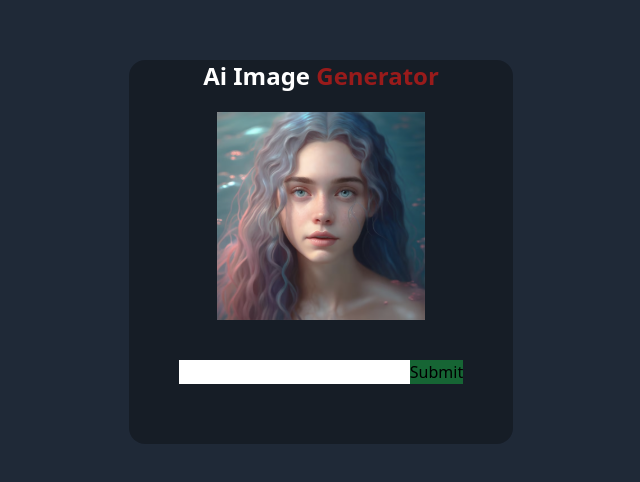
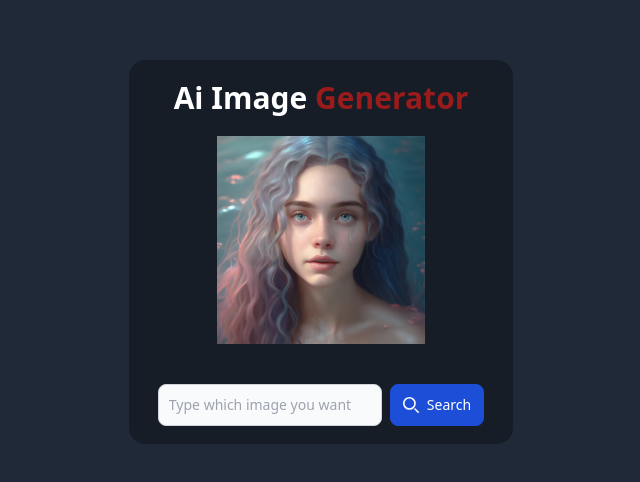
Before and after one commit to SHANIB-C-K/AI-Image-generator-reactjs, a React (Vite) app: page / in a window 1280 px wide. Shown: the part 148-630 px from the top of the page, without its empty margins (319-959 px from the left). Built offline with nearby package versions, Linux system fonts and the light colour scheme; no server answers.

Commit message:
Ui design changed

```diff
--- a/src/components/HomePage.jsx
+++ b/src/components/HomePage.jsx
@@ -37,16 +37,36 @@ const HomePage = () => {
   return (
     <>
       <div className="h-screen w-screen bg-gray-800 flex items-center justify-center">
-        <div className="h-96 w-96 flex flex-col items-center justify-cente bg-black bg-opacity-30 shadow-5xl rounded-2xl">
-          <h1 className="text-white font-bold text-2xl">
+        <div className="h-96 w-96 flex flex-col items-center justify-cente bg-black bg-opacity-30 shadow-5xl rounded-2xl pt-5">
+          <h1 className="text-white font-bold text-3xl">
             Ai Image <span className="text-red-800">Generator</span>
           </h1>
           {IsLoading ? (
-            <div>
-              <p className="text-gray-500">Loading...</p>
-              <p className="text-gray-500">
-                Please wait until your image is ready
-              </p>
+            <div className="h-64 w-80 flex flex-col items-center justify-center">
+              <div role="status">
+                <svg
+                  aria-hidden="true"
+                  class="inline w-8 h-8 text-gray-200 animate-spin dark:text-gray-600 fill-pink-600"
+                  viewBox="0 0 100 101"
+                  fill="none"
+                  xmlns="http://www.w3.org/2000/svg"
+                >
+                  <path
+                    d="M100 50.5908C100 78.2051 77.6142 100.591 50 100.591C22.3858 100.591 0 78.2051 0 50.5908C0 22.9766 22.3858 0.59082 50 0.59082C77.6142 0.59082 100 22.9766 100 50.5908ZM9.08144 50.5908C9.08144 73.1895 27.4013 91.5094 50 91.5094C72.5987 91.5094 90.9186 73.1895 90.9186 50.5908C90.9186 27.9921 72.5987 9.67226 50 9.67226C27.4013 9.67226 9.08144 27.9921 9.08144 50.5908Z"
+                    fill="currentColor"
+                  />
+                  <path
+                    d="M93.9676 39.0409C96.393 38.4038 97.8624 35.9116 97.0079 33.5539C95.2932 28.8227 92.871 24.3692 89.8167 20.348C85.8452 15.1192 80.8826 10.7238 75.2124 7.41289C69.5422 4.10194 63.2754 1.94025 56.7698 1.05124C51.7666 0.367541 46.6976 0.446843 41.7345 1.27873C39.2613 1.69328 37.813 4.19778 38.4501 6.62326C39.0873 9.04874 41.5694 10.4717 44.0505 10.1071C47.8511 9.54855 51.7191 9.52689 55.5402 10.0491C60.8642 10.7766 65.9928 12.5457 70.6331 15.2552C75.2735 17.9648 79.3347 21.5619 82.5849 25.841C84.9175 28.9121 86.7997 32.2913 88.1811 35.8758C89.083 38.2158 91.5421 39.6781 93.9676 39.0409Z"
+                    fill="currentFill"
+                  />
+                </svg>
+                <span class="sr-only">Loading...</span>
+              </div>
+              <div className="pt-5">
+                <p className="text-gray-500">
+                  Please wait until your image is ready
+                </p>
+              </div>
             </div>
           ) : (
             <div className="py-5">
@@ -58,16 +78,34 @@ const HomePage = () => {
             </div>
           )}
 
-          <div className="pt-5">
-            <input type="text" ref={inputRef} />
+          <div className="pt-5 flex flex-row pb-5">
             <input
+              type="text"
+              ref={inputRef}
+              className="bg-gray-50 border border-gray-300 text-gray-900 text-sm rounded-lg focus:ring-blue-500 focus:border-blue-500 block  p-2.5 dark:bg-gray-700 dark:border-gray-600 dark:placeholder-gray-400 dark:text-white dark:focus:ring-blue-500 dark:focus:border-blue-500"
+              placeholder="Type which image you want"
+            />
+            <button
               type="submit"
-              className="bg-green-800"
-              onClick={() => {
-                setIsLoading(true);
-                ImageGenerator();
-              }}
-            />
+              className="inline-flex items-center py-2.5 px-3 ms-2 text-sm font-medium text-white bg-blue-700 rounded-lg border border-blue-700 hover:bg-blue-800 focus:ring-4 focus:outline-none focus:ring-blue-300 dark:bg-blue-600 dark:hover:bg-blue-700 dark:focus:ring-blue-800"
+            >
+              <svg
+                className="w-4 h-4 me-2"
+                aria-hidden="true"
+                xmlns="http://www.w3.org/2000/svg"
+                fill="none"
+                viewBox="0 0 20 20"
+              >
+                <path
+                  stroke="currentColor"
+                  strokeLinecap="round"
+                  strokeLinejoin="round"
+                  strokeWidth="2"
+                  d="m19 19-4-4m0-7A7 7 0 1 1 1 8a7 7 0 0 1 14 0Z"
+                />
+              </svg>
+              Search
+            </button>
           </div>
         </div>
       </div>
```
